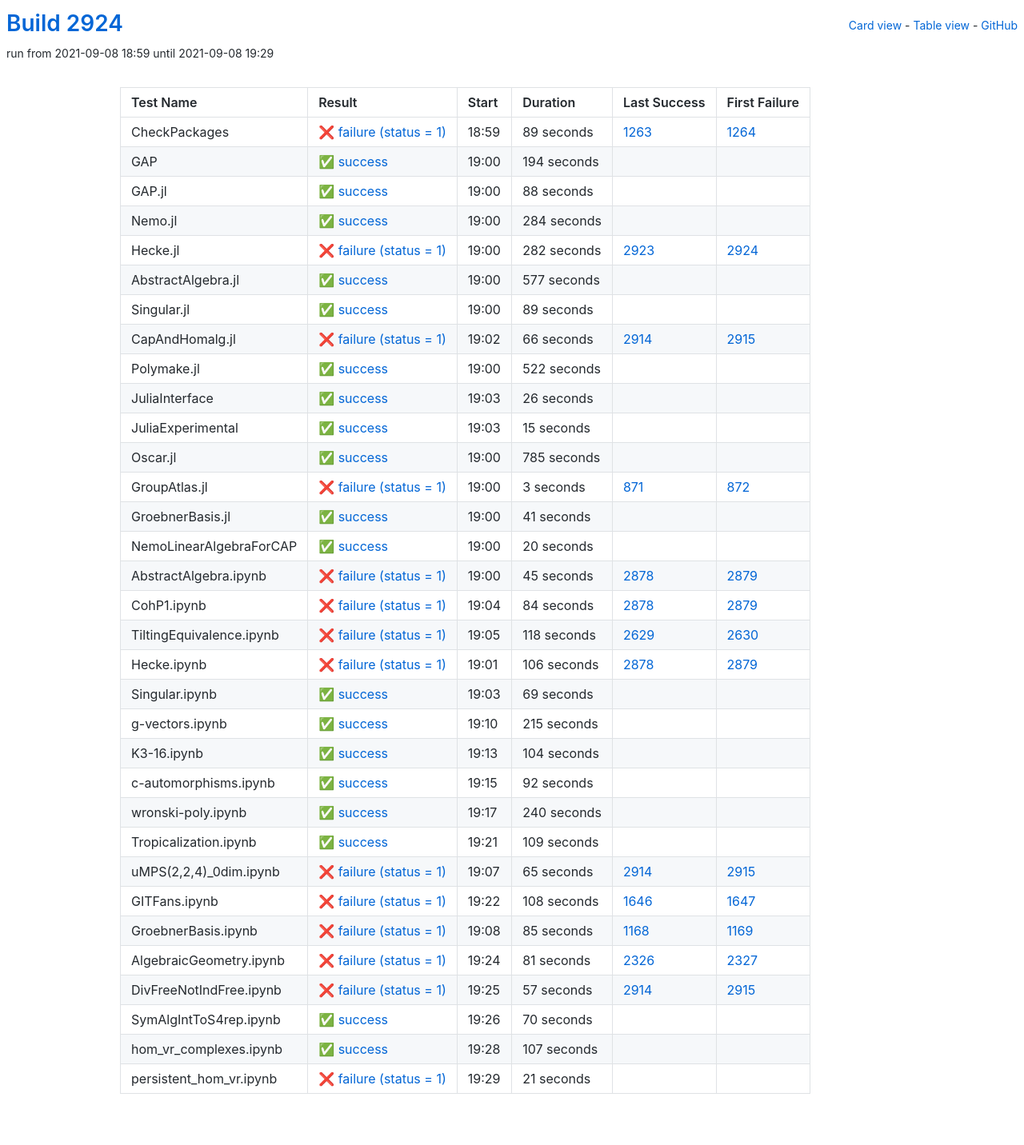
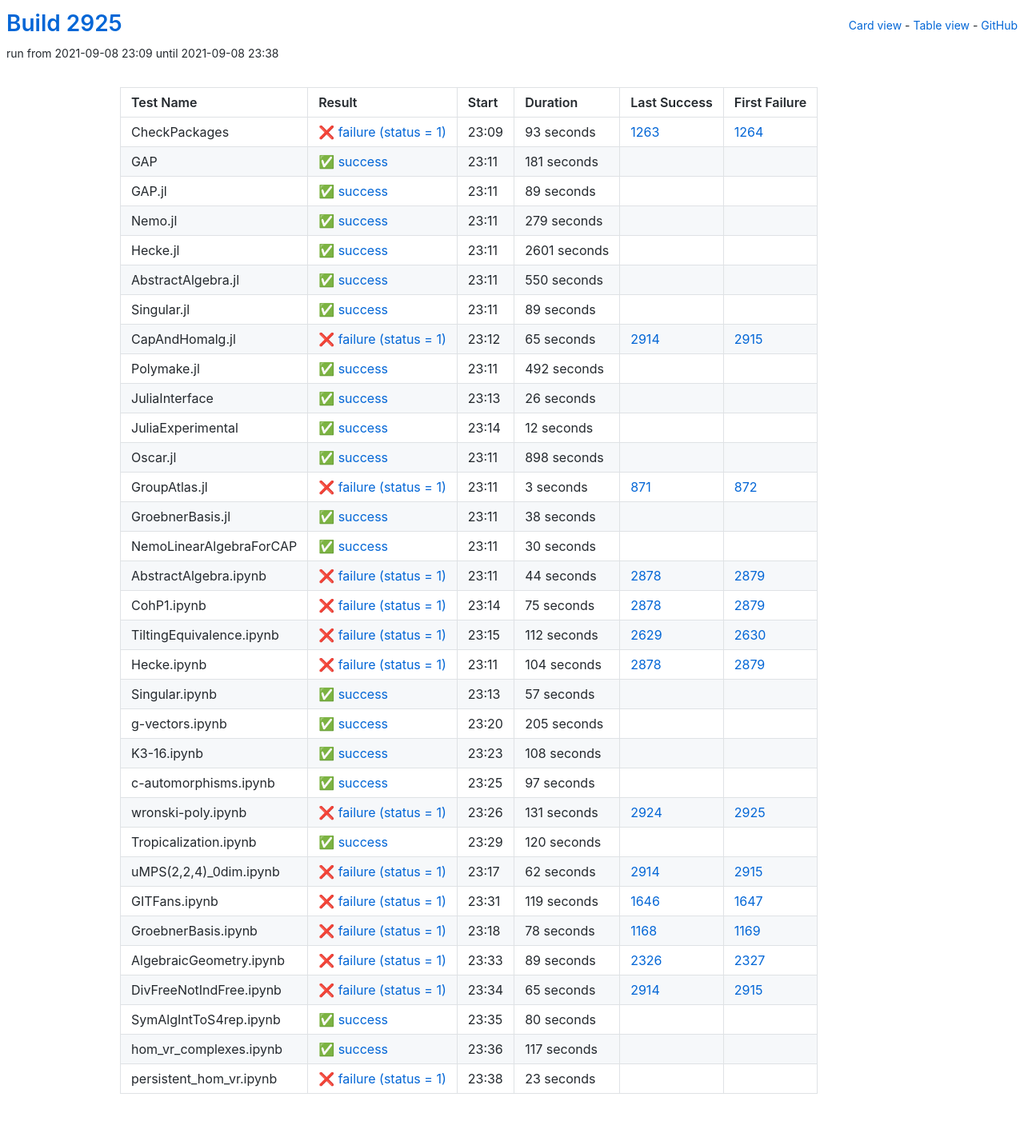
Before and after one commit to oscar-system/oscar-ci-status-stable, a Jekyll site: the page built from table.html, in a window 1280 px wide. Shown: the whole page at 80% size. Built offline with Jekyll 4.4.1, drawn with Linux system fonts in a browser that asks for light colours.

Commit message:
Build #2925

```diff
--- a/_data/ci.yml
+++ b/_data/ci.yml
@@ -1,6 +1,6 @@
 ---
-build: 2924
-build_url: https://oscarci.mathematik.uni-kl.de/job/oscar-stable/2924/
+build: 2925
+build_url: https://oscarci.mathematik.uni-kl.de/job/oscar-stable/2925/
 job: oscar-stable
 organization: oscar-system
 repo: oscar-ci-status-stable
@@ -8,80 +8,80 @@ repourl: https://github.com/oscar-system/oscar-ci-status-stable
 tests:
 - name: CheckPackages
   id: checkpackages
-  log: https://oscarci.mathematik.uni-kl.de/job/oscar-stable/2924/artifact/logs/build-2924/CheckPackages.log
-  start: 2021-09-08 18:59
+  log: https://oscarci.mathematik.uni-kl.de/job/oscar-stable/2925/artifact/logs/build-2925/CheckPackages.log
+  start: 2021-09-08 23:09
   success: false
   exitcode: 1
   status: failure
-  duration: 89
+  duration: 93
   last_success: 1263
   last_success_url: https://oscarci.mathematik.uni-kl.de/job/oscar-stable/1263/
   first_failure: 1264
   first_failure_url: https://oscarci.mathematik.uni-kl.de/job/oscar-stable/1264/
 - name: GAP
   id: gap
-  log: https://oscarci.mathematik.uni-kl.de/job/oscar-stable/2924/artifact/logs/build-2924/GAP.log
-  start: 2021-09-08 19:00
+  log: https://oscarci.mathematik.uni-kl.de/job/oscar-stable/2925/artifact/logs/build-2925/GAP.log
+  start: 2021-09-08 23:11
   success: true
   exitcode: 0
   status: success
-  duration: 194
+  duration: 181
   last_success: false
   last_success_url:
   first_failure: false
   first_failure_url:
 - name: GAP.jl
   id: gap-jl
-  log: https://oscarci.mathematik.uni-kl.de/job/oscar-stable/2924/artifact/logs/build-2924/GAP.jl.log
-  start: 2021-09-08 19:00
+  log: https://oscarci.mathematik.uni-kl.de/job/oscar-stable/2925/artifact/logs/build-2925/GAP.jl.log
+  start: 2021-09-08 23:11
   success: true
   exitcode: 0
   status: success
-  duration: 88
+  duration: 89
   last_success: false
   last_success_url:
   first_failure: false
   first_failure_url:
 - name: Nemo.jl
   id: nemo-jl
-  log: https://oscarci.mathematik.uni-kl.de/job/oscar-stable/2924/artifact/logs/build-2924/Nemo.jl.log
-  start: 2021-09-08 19:00
+  log: https://oscarci.mathematik.uni-kl.de/job/oscar-stable/2925/artifact/logs/build-2925/Nemo.jl.log
+  start: 2021-09-08 23:11
   success: true
   exitcode: 0
   status: success
-  duration: 284
+  duration: 279
   last_success: false
   last_success_url:
   first_failure: false
   first_failure_url:
 - name: Hecke.jl
   id: hecke-jl
-  log: https://oscarci.mathematik.uni-kl.de/job/oscar-stable/2924/artifact/logs/build-2924/Hecke.jl.log
-  start: 2021-09-08 19:00
-  success: false
-  exitcode: 1
-  status: failure
-  duration: 282
-  last_success: 2923
-  last_success_url: https://oscarci.mathematik.uni-kl.de/job/oscar-stable/2923/
-  first_failure: 2924
-  first_failure_url: https://oscarci.mathematik.uni-kl.de/job/oscar-stable/2924/
-- name: AbstractAlgebra.jl
-  id: abstractalgebra-jl
-  log: https://oscarci.mathematik.uni-kl.de/job/oscar-stable/2924/artifact/logs/build-2924/AbstractAlgebra.jl.log
-  start: 2021-09-08 19:00
+  log: https://oscarci.mathematik.uni-kl.de/job/oscar-stable/2925/artifact/logs/build-2925/Hecke.jl.log
+  start: 2021-09-08 23:11
   success: true
   exitcode: 0
   status: success
-  duration: 577
+  duration: 2601
+  last_success: false
+  last_success_url:
+  first_failure: false
+  first_failure_url:
+- name: AbstractAlgebra.jl
+  id: abstractalgebra-jl
+  log: https://oscarci.mathematik.uni-kl.de/job/oscar-stable/2925/artifact/logs/build-2925/AbstractAlgebra.jl.log
+  start: 2021-09-08 23:11
+  success: true
+  exitcode: 0
+  status: success
+  duration: 550
   last_success: false
   last_success_url:
   first_failure: false
   first_failure_url:
 - name: Singular.jl
   id: singular-jl
-  log: https://oscarci.mathematik.uni-kl.de/job/oscar-stable/2924/artifact/logs/build-2924/Singular.jl.log
-  start: 2021-09-08 19:00
+  log: https://oscarci.mathematik.uni-kl.de/job/oscar-stable/2925/artifact/logs/build-2925/Singular.jl.log
+  start: 2021-09-08 23:11
   success: true
   exitcode: 0
   status: success
@@ -92,32 +92,32 @@ tests:
   first_failure_url:
 - name: CapAndHomalg.jl
   id: capandhomalg-jl
-  log: https://oscarci.mathematik.uni-kl.de/job/oscar-stable/2924/artifact/logs/build-2924/CapAndHomalg.jl.log
-  start: 2021-09-08 19:02
+  log: https://oscarci.mathematik.uni-kl.de/job/oscar-stable/2925/artifact/logs/build-2925/CapAndHomalg.jl.log
+  start: 2021-09-08 23:12
   success: false
   exitcode: 1
   status: failure
-  duration: 66
+  duration: 65
   last_success: 2914
   last_success_url: https://oscarci.mathematik.uni-kl.de/job/oscar-stable/2914/
   first_failure: 2915
   first_failure_url: https://oscarci.mathematik.uni-kl.de/job/oscar-stable/2915/
 - name: Polymake.jl
   id: polymake-jl
-  log: https://oscarci.mathematik.uni-kl.de/job/oscar-stable/2924/artifact/logs/build-2924/Polymake.jl.log
-  start: 2021-09-08 19:00
+  log: https://oscarci.mathematik.uni-kl.de/job/oscar-stable/2925/artifact/logs/build-2925/Polymake.jl.log
+  start: 2021-09-08 23:11
   success: true
   exitcode: 0
   status: success
-  duration: 522
+  duration: 492
   last_success: false
   last_success_url:
   first_failure: false
   first_failure_url:
 - name: JuliaInterface
   id: juliainterface
-  log: https://oscarci.mathematik.uni-kl.de/job/oscar-stable/2924/artifact/logs/build-2924/JuliaInterface.log
-  start: 2021-09-08 19:03
+  log: https://oscarci.mathematik.uni-kl.de/job/oscar-stable/2925/artifact/logs/build-2925/JuliaInterface.log
+  start: 2021-09-08 23:13
   success: true
   exitcode: 0
   status: success
@@ -128,32 +128,32 @@ tests:
   first_failure_url:
 - name: JuliaExperimental
   id: juliaexperimental
-  log: https://oscarci.mathematik.uni-kl.de/job/oscar-stable/2924/artifact/logs/build-2924/JuliaExperimental.log
-  start: 2021-09-08 19:03
+  log: https://oscarci.mathematik.uni-kl.de/job/oscar-stable/2925/artifact/logs/build-2925/JuliaExperimental.log
+  start: 2021-09-08 23:14
   success: true
   exitcode: 0
   status: success
-  duration: 15
+  duration: 12
   last_success: false
   last_success_url:
   first_failure: false
   first_failure_url:
 - name: Oscar.jl
   id: oscar-jl
-  log: https://oscarci.mathematik.uni-kl.de/job/oscar-stable/2924/artifact/logs/build-2924/Oscar.jl.log
-  start: 2021-09-08 19:00
+  log: https://oscarci.mathematik.uni-kl.de/job/oscar-stable/2925/artifact/logs/build-2925/Oscar.jl.log
+  start: 2021-09-08 23:11
   success: true
   exitcode: 0
   status: success
-  duration: 785
+  duration: 898
   last_success: false
   last_success_url:
   first_failure: false
   first_failure_url:
 - name: GroupAtlas.jl
   id: groupatlas-jl
-  log: https://oscarci.mathematik.uni-kl.de/job/oscar-stable/2924/artifact/logs/build-2924/GroupAtlas.jl.log
-  start: 2021-09-08 19:00
+  log: https://oscarci.mathematik.uni-kl.de/job/oscar-stable/2925/artifact/logs/build-2925/GroupAtlas.jl.log
+  start: 2021-09-08 23:11
   success: false
   exitcode: 1
   status: failure
@@ -164,152 +164,200 @@ tests:
   first_failure_url: https://oscarci.mathematik.uni-kl.de/job/oscar-stable/872/
 - name: GroebnerBasis.jl
   id: groebnerbasis-jl
-  log: https://oscarci.mathematik.uni-kl.de/job/oscar-stable/2924/artifact/logs/build-2924/GroebnerBasis.jl.log
-  start: 2021-09-08 19:00
+  log: https://oscarci.mathematik.uni-kl.de/job/oscar-stable/2925/artifact/logs/build-2925/GroebnerBasis.jl.log
+  start: 2021-09-08 23:11
   success: true
   exitcode: 0
   status: success
-  duration: 41
+  duration: 38
   last_success: false
   last_success_url:
   first_failure: false
   first_failure_url:
 - name: NemoLinearAlgebraForCAP
   id: nemolinearalgebraforcap
-  log: https://oscarci.mathematik.uni-kl.de/job/oscar-stable/2924/artifact/logs/build-2924/NemoLinearAlgebraForCAP.log
-  start: 2021-09-08 19:00
+  log: https://oscarci.mathematik.uni-kl.de/job/oscar-stable/2925/artifact/logs/build-2925/NemoLinearAlgebraForCAP.log
+  start: 2021-09-08 23:11
   success: true
   exitcode: 0
   status: success
-  duration: 20
+  duration: 30
   last_success: false
   last_success_url:
   first_failure: false
   first_failure_url:
 - name: AbstractAlgebra.ipynb
   id: abstractalgebra-ipynb
-  log: https://oscarci.mathematik.uni-kl.de/job/oscar-stable/2924/artifact/logs/build-2924/AbstractAlgebra.ipynb.log
-  start: 2021-09-08 19:00
+  log: https://oscarci.mathematik.uni-kl.de/job/oscar-stable/2925/artifact/logs/build-2925/AbstractAlgebra.ipynb.log
+  start: 2021-09-08 23:11
   success: false
   exitcode: 1
   status: failure
-  duration: 45
+  duration: 44
   last_success: 2878
   last_success_url: https://oscarci.mathematik.uni-kl.de/job/oscar-stable/2878/
   first_failure: 2879
   first_failure_url: https://oscarci.mathematik.uni-kl.de/job/oscar-stable/2879/
 - name: CohP1.ipynb
   id: cohp1-ipynb
-  log: https://oscarci.mathematik.uni-kl.de/job/oscar-stable/2924/artifact/logs/build-2924/CohP1.ipynb.log
-  start: 2021-09-08 19:04
+  log: https://oscarci.mathematik.uni-kl.de/job/oscar-stable/2925/artifact/logs/build-2925/CohP1.ipynb.log
+  start: 2021-09-08 23:14
   success: false
   exitcode: 1
   status: failure
-  duration: 84
+  duration: 75
   last_success: 2878
   last_success_url: https://oscarci.mathematik.uni-kl.de/job/oscar-stable/2878/
   first_failure: 2879
   first_failure_url: https://oscarci.mathematik.uni-kl.de/job/oscar-stable/2879/
 - name: TiltingEquivalence.ipynb
   id: tiltingequivalence-ipynb
-  log: https://oscarci.mathematik.uni-kl.de/job/oscar-stable/2924/artifact/logs/build-2924/TiltingEquivalence.ipynb.log
-  start: 2021-09-08 19:05
+  log: https://oscarci.mathematik.uni-kl.de/job/oscar-stable/2925/artifact/logs/build-2925/TiltingEquivalence.ipynb.log
+  start: 2021-09-08 23:15
   success: false
   exitcode: 1
   status: failure
-  duration: 118
+  duration: 112
   last_success: 2629
   last_success_url: https://oscarci.mathematik.uni-kl.de/job/oscar-stable/2629/
   first_failure: 2630
   first_failure_url: https://oscarci.mathematik.uni-kl.de/job/oscar-stable/2630/
 - name: Hecke.ipynb
   id: hecke-ipynb
-  log: https://oscarci.mathematik.uni-kl.de/job/oscar-stable/2924/artifact/logs/build-2924/Hecke.ipynb.log
-  start: 2021-09-08 19:01
+  log: https://oscarci.mathematik.uni-kl.de/job/oscar-stable/2925/artifact/logs/build-2925/Hecke.ipynb.log
+  start: 2021-09-08 23:11
   success: false
   exitcode: 1
   status: failure
-  duration: 106
+  duration: 104
   last_success: 2878
   last_success_url: https://oscarci.mathematik.uni-kl.de/job/oscar-stable/2878/
   first_failure: 2879
   first_failure_url: https://oscarci.mathematik.uni-kl.de/job/oscar-stable/2879/
 - name: Singular.ipynb
   id: singular-ipynb
-  log: https://oscarci.mathematik.uni-kl.de/job/oscar-stable/2924/artifact/logs/build-2924/Singular.ipynb.log
-  start: 2021-09-08 19:03
+  log: https://oscarci.mathematik.uni-kl.de/job/oscar-stable/2925/artifact/logs/build-2925/Singular.ipynb.log
+  start: 2021-09-08 23:13
   success: true
   exitcode: 0
   status: success
-  duration: 69
+  duration: 57
   last_success: false
   last_success_url:
   first_failure: false
   first_failure_url:
 - name: g-vectors.ipynb
   id: g-vectors-ipynb
-  log: https://oscarci.mathematik.uni-kl.de/job/oscar-stable/2924/artifact/logs/build-2924/g-vectors.ipynb.log
-  start: 2021-09-08 19:10
+  log: https://oscarci.mathematik.uni-kl.de/job/oscar-stable/2925/artifact/logs/build-2925/g-vectors.ipynb.log
+  start: 2021-09-08 23:20
   success: true
   exitcode: 0
   status: success
-  duration: 215
+  duration: 205
   last_success: false
   last_success_url:
   first_failure: false
   first_failure_url:
 - name: K3-16.ipynb
   id: k3-16-ipynb
-  log: https://oscarci.mathematik.uni-kl.de/job/oscar-stable/2924/artifact/logs/build-2924/K3-16.ipynb.log
-  start: 2021-09-08 19:13
+  log: https://oscarci.mathematik.uni-kl.de/job/oscar-stable/2925/artifact/logs/build-2925/K3-16.ipynb.log
+  start: 2021-09-08 23:23
   success: true
   exitcode: 0
   status: success
-  duration: 104
+  duration: 108
   last_success: false
   last_success_url:
   first_failure: false
   first_failure_url:
 - name: c-automorphisms.ipynb
   id: c-automorphisms-ipynb
-  log: https://oscarci.mathematik.uni-kl.de/job/oscar-stable/2924/artifact/logs/build-2924/c-automorphisms.ipynb.log
-  start: 2021-09-08 19:15
+  log: https://oscarci.mathematik.uni-kl.de/job/oscar-stable/2925/artifact/logs/build-2925/c-automorphisms.ipynb.log
+  start: 2021-09-08 23:25
   success: true
   exitcode: 0
   status: success
-  duration: 92
+  duration: 97
   last_success: false
   last_success_url:
   first_failure: false
   first_failure_url:
 - name: wronski-poly.ipynb
   id: wronski-poly-ipynb
-  log: https://oscarci.mathematik.uni-kl.de/job/oscar-stable/2924/artifact/logs/build-2924/wronski-poly.ipynb.log
-  start: 2021-09-08 19:17
+  log: https://oscarci.mathematik.uni-kl.de/job/oscar-stable/2925/artifact/logs/build-2925/wronski-poly.ipynb.log
+  start: 2021-09-08 23:26
+  success: false
+  exitcode: 1
+  status: failure
+  duration: 131
+  last_success: 2924
+  last_success_url: https://oscarci.mathematik.uni-kl.de/job/oscar-stable/2924/
+  first_failure: 2925
+  first_failure_url: https://oscarci.mathematik.uni-kl.de/job/oscar-stable/2925/
+- name: Tropicalization.ipynb
+  id: tropicalization-ipynb
+  log: https://oscarci.mathematik.uni-kl.de/job/oscar-stable/2925/artifact/logs/build-2925/Tropicalization.ipynb.log
+  start: 2021-09-08 23:29
   success: true
   exitcode: 0
   status: success
-  duration: 240
-  last_success: false
-  last_success_url:
-  first_failure: false
-  first_failure_url:
-- name: Tropicalization.ipynb
-  id: tropicalization-ipynb
-  log: https://oscarci.mathematik.uni-kl.de/job/oscar-stable/2924/artifact/logs/build-2924/Tropicalization.ipynb.log
-  start: 2021-09-08 19:21
-  success: true
-  exitcode: 0
-  status: success
-  duration: 109
+  duration: 120
   last_success: false
   last_success_url:
   first_failure: false
   first_failure_url:
 - name: uMPS(2,2,4)_0dim.ipynb
   id: umps-2-2-4-0dim-ipynb
-  log: https://oscarci.mathematik.uni-kl.de/job/oscar-stable/2924/artifact/logs/build-2924/uMPS-2-2-4-_0dim.ipynb.log
-  start: 2021-09-08 19:07
+  log: https://oscarci.mathematik.uni-kl.de/job/oscar-stable/2925/artifact/logs/build-2925/uMPS-2-2-4-_0dim.ipynb.log
+  start: 2021-09-08 23:17
+  success: false
+  exitcode: 1
+  status: failure
+  duration: 62
+  last_success: 2914
+  last_success_url: https://oscarci.mathematik.uni-kl.de/job/oscar-stable/2914/
+  first_failure: 2915
+  first_failure_url: https://oscarci.mathematik.uni-kl.de/job/oscar-stable/2915/
+- name: GITFans.ipynb
+  id: gitfans-ipynb
+  log: https://oscarci.mathematik.uni-kl.de/job/oscar-stable/2925/artifact/logs/build-2925/GITFans.ipynb.log
+  start: 2021-09-08 23:31
+  success: false
+  exitcode: 1
+  status: failure
+  duration: 119
+  last_success: 1646
+  last_success_url: https://oscarci.mathematik.uni-kl.de/job/oscar-stable/1646/
+  first_failure: 1647
+  first_failure_url: https://oscarci.mathematik.uni-kl.de/job/oscar-stable/1647/
+- name: GroebnerBasis.ipynb
+  id: groebnerbasis-ipynb
+  log: https://oscarci.mathematik.uni-kl.de/job/oscar-stable/2925/artifact/logs/build-2925/GroebnerBasis.ipynb.log
+  start: 2021-09-08 23:18
+  success: false
+  exitcode: 1
+  status: failure
+  duration: 78
+  last_success: 1168
+  last_success_url: https://oscarci.mathematik.uni-kl.de/job/oscar-stable/1168/
+  first_failure: 1169
+  first_failure_url: https://oscarci.mathematik.uni-kl.de/job/oscar-stable/1169/
+- name: AlgebraicGeometry.ipynb
+  id: algebraicgeometry-ipynb
+  log: https://oscarci.mathematik.uni-kl.de/job/oscar-stable/2925/artifact/logs/build-2925/AlgebraicGeometry.ipynb.log
+  start: 2021-09-08 23:33
+  success: false
+  exitcode: 1
+  status: failure
+  duration: 89
+  last_success: 2326
+  last_success_url: https://oscarci.mathematik.uni-kl.de/job/oscar-stable/2326/
+  first_failure: 2327
+  first_failure_url: https://oscarci.mathematik.uni-kl.de/job/oscar-stable/2327/
+- name: DivFreeNotIndFree.ipynb
+  id: divfreenotindfree-ipynb
+  log: https://oscarci.mathematik.uni-kl.de/job/oscar-stable/2925/artifact/logs/build-2925/DivFreeNotIndFree.ipynb.log
+  start: 2021-09-08 23:34
   success: false
   exitcode: 1
   status: failure
@@ -318,86 +366,38 @@ tests:
   last_success_url: https://oscarci.mathematik.uni-kl.de/job/oscar-stable/2914/
   first_failure: 2915
   first_failure_url: https://oscarci.mathematik.uni-kl.de/job/oscar-stable/2915/
-- name: GITFans.ipynb
-  id: gitfans-ipynb
-  log: https://oscarci.mathematik.uni-kl.de/job/oscar-stable/2924/artifact/logs/build-2924/GITFans.ipynb.log
-  start: 2021-09-08 19:22
-  success: false
-  exitcode: 1
-  status: failure
-  duration: 108
-  last_success: 1646
-  last_success_url: https://oscarci.mathematik.uni-kl.de/job/oscar-stable/1646/
-  first_failure: 1647
-  first_failure_url: https://oscarci.mathematik.uni-kl.de/job/oscar-stable/1647/
-- name: GroebnerBasis.ipynb
-  id: groebnerbasis-ipynb
-  log: https://oscarci.mathematik.uni-kl.de/job/oscar-stable/2924/artifact/logs/build-2924/GroebnerBasis.ipynb.log
-  start: 2021-09-08 19:08
-  success: false
-  exitcode: 1
-  status: failure
-  duration: 85
-  last_success: 1168
-  last_success_url: https://oscarci.mathematik.uni-kl.de/job/oscar-stable/1168/
-  first_failure: 1169
-  first_failure_url: https://oscarci.mathematik.uni-kl.de/job/oscar-stable/1169/
-- name: AlgebraicGeometry.ipynb
-  id: algebraicgeometry-ipynb
-  log: https://oscarci.mathematik.uni-kl.de/job/oscar-stable/2924/artifact/logs/build-2924/AlgebraicGeometry.ipynb.log
-  start: 2021-09-08 19:24
-  success: false
-  exitcode: 1
-  status: failure
-  duration: 81
-  last_success: 2326
-  last_success_url: https://oscarci.mathematik.uni-kl.de/job/oscar-stable/2326/
-  first_failure: 2327
-  first_failure_url: https://oscarci.mathematik.uni-kl.de/job/oscar-stable/2327/
-- name: DivFreeNotIndFree.ipynb
-  id: divfreenotindfree-ipynb
-  log: https://oscarci.mathematik.uni-kl.de/job/oscar-stable/2924/artifact/logs/build-2924/DivFreeNotIndFree.ipynb.log
-  start: 2021-09-08 19:25
-  success: false
-  exitcode: 1
-  status: failure
-  duration: 57
-  last_success: 2914
-  last_success_url: https://oscarci.mathematik.uni-kl.de/job/oscar-stable/2914/
-  first_failure: 2915
-  first_failure_url: https://oscarci.mathematik.uni-kl.de/job/oscar-stable/2915/
 - name: SymAlgIntToS4rep.ipynb
   id: symalginttos4rep-ipynb
-  log: https://oscarci.mathematik.uni-kl.de/job/oscar-stable/2924/artifact/logs/build-2924/SymAlgIntToS4rep.ipynb.log
-  start: 2021-09-08 19:26
+  log: https://oscarci.mathematik.uni-kl.de/job/oscar-stable/2925/artifact/logs/build-2925/SymAlgIntToS4rep.ipynb.log
+  start: 2021-09-08 23:35
   success: true
   exitcode: 0
   status: success
-  duration: 70
+  duration: 80
   last_success: false
   last_success_url:
   first_failure: false
   first_failure_url:
 - name: hom_vr_complexes.ipynb
   id: hom-vr-complexes-ipynb
-  log: https://oscarci.mathematik.uni-kl.de/job/oscar-stable/2924/artifact/logs/build-2924/hom_vr_complexes.ipynb.log
-  start: 2021-09-08 19:28
+  log: https://oscarci.mathematik.uni-kl.de/job/oscar-stable/2925/artifact/logs/build-2925/hom_vr_complexes.ipynb.log
+  start: 2021-09-08 23:36
   success: true
   exitcode: 0
   status: success
-  duration: 107
+  duration: 117
   last_success: false
   last_success_url:
   first_failure: false
   first_failure_url:
 - name: persistent_hom_vr.ipynb
   id: persistent-hom-vr-ipynb
-  log: https://oscarci.mathematik.uni-kl.de/job/oscar-stable/2924/artifact/logs/build-2924/persistent_hom_vr.ipynb.log
-  start: 2021-09-08 19:29
+  log: https://oscarci.mathematik.uni-kl.de/job/oscar-stable/2925/artifact/logs/build-2925/persistent_hom_vr.ipynb.log
+  start: 2021-09-08 23:38
   success: false
   exitcode: 1
   status: failure
-  duration: 21
+  duration: 23
   last_success: false
   last_success_url:
   first_failure: false
```
Also changed, not shown: README.md.
